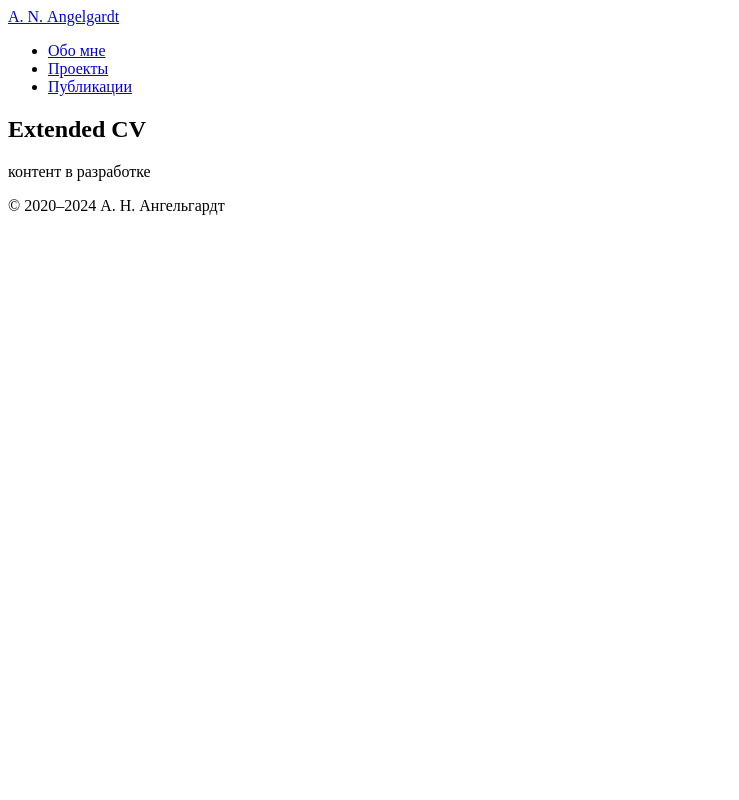
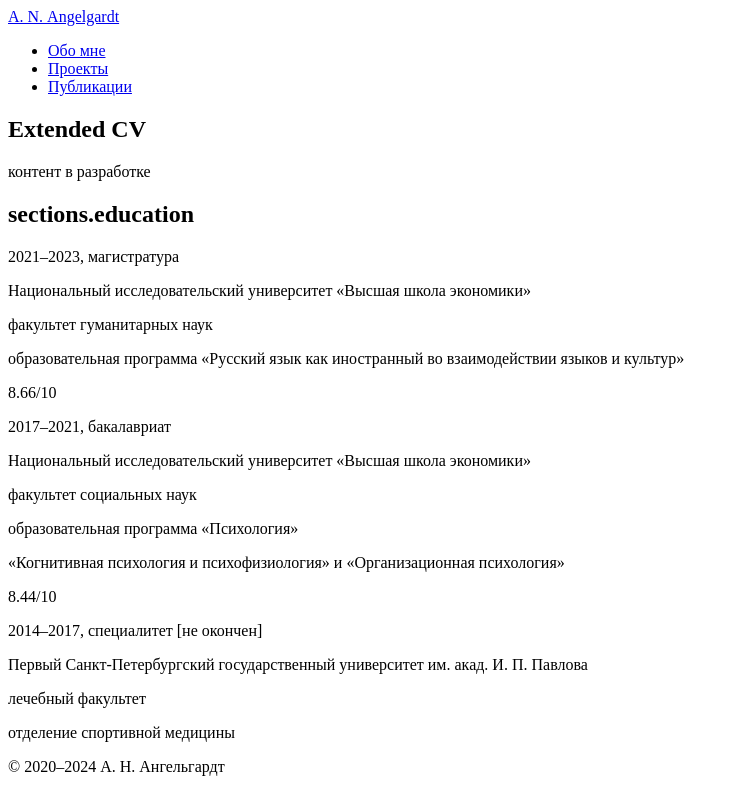
Before and after one commit to angelgardt/nglgrdt, a Vue app: page /about in a window 1280 px wide. Shown: the whole page, without its empty margins (0-739 px from the left). Built offline with nearby package versions, Linux system fonts and the light colour scheme; the HTML template or start-up script is replaced by a standard one.

Commit message:
partial fix

```diff
--- a/src/components/EducationCard.vue
+++ b/src/components/EducationCard.vue
@@ -1,16 +1,44 @@
 <template>
   <article class="education-card">
-    <p class="years">
-      <span>{{ edu.start }}</span
-      >–<span>{{ edu.end }}</span
-      >, <span>{{ edu.level }}</span>
-    </p>
+    <p class="years">{{ edu.start }}–{{ edu.end }}, {{ edu.level }}</p>
     <p class="university">{{ edu.university }}</p>
-    <p class="faculty"></p>
-    <p class="program"></p>
+    <p v-if="edu.faculty" class="faculty">{{ edu.faculty }}</p>
+    <p v-if="edu.program" class="program">{{ edu.program }}</p>
+    <p v-if="edu.track" class="track">{{ edu.track }}</p>
+    <p v-if="edu.gpa" class="gpa">{{ edu.gpa }}</p>
   </article>
 </template>
 
 <script setup lang="ts">
-import { useI18n } from 'vue-i18n'
+interface Education {
+  id: string
+  type: string
+  level: string
+  university: string
+  faculty?: string
+  program?: string
+  track?: string
+  start: string
+  end: string
+  thesis?: {
+    title: string
+    supervisor: string
+    advisor?: string
+    reviewer?: string
+    grades?: {
+      supervisor: string
+      reviewer: string
+      commission: string
+    }
+  }
+  grade?: {
+    supervisor: string
+    reviewer: string
+    commission: string
+  }
+}
+
+defineProps<{
+  edu: Education
+}>()
 </script>
--- a/src/components/EducationView.vue
+++ b/src/components/EducationView.vue
@@ -2,13 +2,16 @@
   <section class="container">
     <h2>{{ t('sections.education') }}</h2>
 
-    <EducationCard edu-key=""
+    <div class="education-list">
+      <EducationCard v-for="edu in educationData.list" :key="edu.id" :edu="edu" />
+    </div>
   </section>
 </template>
 
 <script setup lang="ts">
-import { useI18n } from 'vue-i18n';
-import EducationCard from './EducationCard.vue';
+import { useI18n } from 'vue-i18n'
+import EducationCard from './EducationCard.vue'
+import educationData from '@/locales/ru/about/education.json'
 
 const { t } = useI18n()
 </script>
--- a/src/locales/ru/about/education.json
+++ b/src/locales/ru/about/education.json
@@ -2,7 +2,7 @@
   "list": [
     {
       "id": "master-hse-ling",
-      "level": "Магистратура",
+      "level": "магистратура",
       "start": "2021",
       "end": "2023",
       "university": "Национальный исследовательский университет «Высшая школа экономики»",
@@ -12,7 +12,7 @@
       "qualification": "Магистр",
       "gpa": "8.66/10",
       "thesis": {
-        "title": "«Разработка приложения на базе распознавания речи для работы над произношением у изучающих РКИ»",
+        "title": "«Разработка приложения на базе распознавания речи для работы над произношением у изучающих РКИ»",
         "supervisor": {
           "name": "Инна Арнольдовна Зибер",
           "title": "кандидат филологических наук, доцент Школы лингвистики НИУ ВШЭ"
@@ -23,9 +23,9 @@
         },
         "reviewer": {
           "name": "Ольга Витальевна Буйволова",
-          "title": "кандидат филологических наук, научный сотрудник Центра языка и мозга НИУ ВШЭ"
+          "title": "кандидат филологических наук, научный сотрудник Центра языка и мозга НИУ ВШЭ"
         },
-        "grade": {
+        "grades": {
           "supervisor": "10 / A+ / «отлично»",
           "reviewer": "10 / A+ / «отлично»",
           "commission": "10 / A+ / «отлично»"
@@ -34,7 +34,7 @@
     },
     {
       "id": "bachelor-hse-psy",
-      "level": "Бакалавриат",
+      "level": "бакалавриат",
       "start": "2017",
       "end": "2021",
       "university": "Национальный исследовательский университет «Высшая школа экономики»",
@@ -63,20 +63,22 @@
           "name": "Александр Николаевич Поддьяков",
           "title": "доктор психологических наук, ординарный профессор департамента психологии НИУ ВШЭ"
         },
-        "grade_supervisor": "10 / A+ / «отлично»",
-        "grade_reviewer": "10 / A+ / «отлично»",
-        "grade_commission": "10 / A+ / «отлично»"
+        "grades": {
+          "supervisor": "10 / A+ / «отлично»",
+          "grade_reviewer": "10 / A+ / «отлично»",
+          "grade_commission": "10 / A+ / «отлично»"
+        }
       }
     },
     {
-      "id": "bachelor-hse-psy",
-      "level": "Специалитет [не окончен]",
+      "id": "specialty-pspbgmu-med",
+      "level": "специалитет [не окончен]",
       "start": "2014",
       "end": "2017",
       "university": "Первый Санкт-Петербургский государственный университет им. акад. И. П. Павлова",
       "institute": "",
-      "faculty": "Лечебный факультет",
-      "track": "Отделение спортивной медицины",
+      "faculty": "лечебный факультет",
+      "track": "отделение спортивной медицины",
       "spec": "31.05.01 «Лечебное дело»"
     }
   ]
--- a/src/main.ts
+++ b/src/main.ts
@@ -5,10 +5,12 @@
 
 import App from './App.vue'
 import router from './router'
+import i18n from './i18n.ts'
 
 const app = createApp(App)
 
 app.use(createPinia())
 app.use(router)
+app.use(i18n)
 
 app.mount('#app')
--- a/src/views/AboutView.vue
+++ b/src/views/AboutView.vue
@@ -2,8 +2,13 @@
   <section class="section container">
     <h1>Extended CV</h1>
     <p>контент в разработке</p>
+    <EducationView></EducationView>
   </section>
 </template>
+
+<script setup lang="ts">
+import EducationView from '@/components/EducationView.vue'
+</script>
 
 <style>
 @media (min-width: 1024px) {
```
